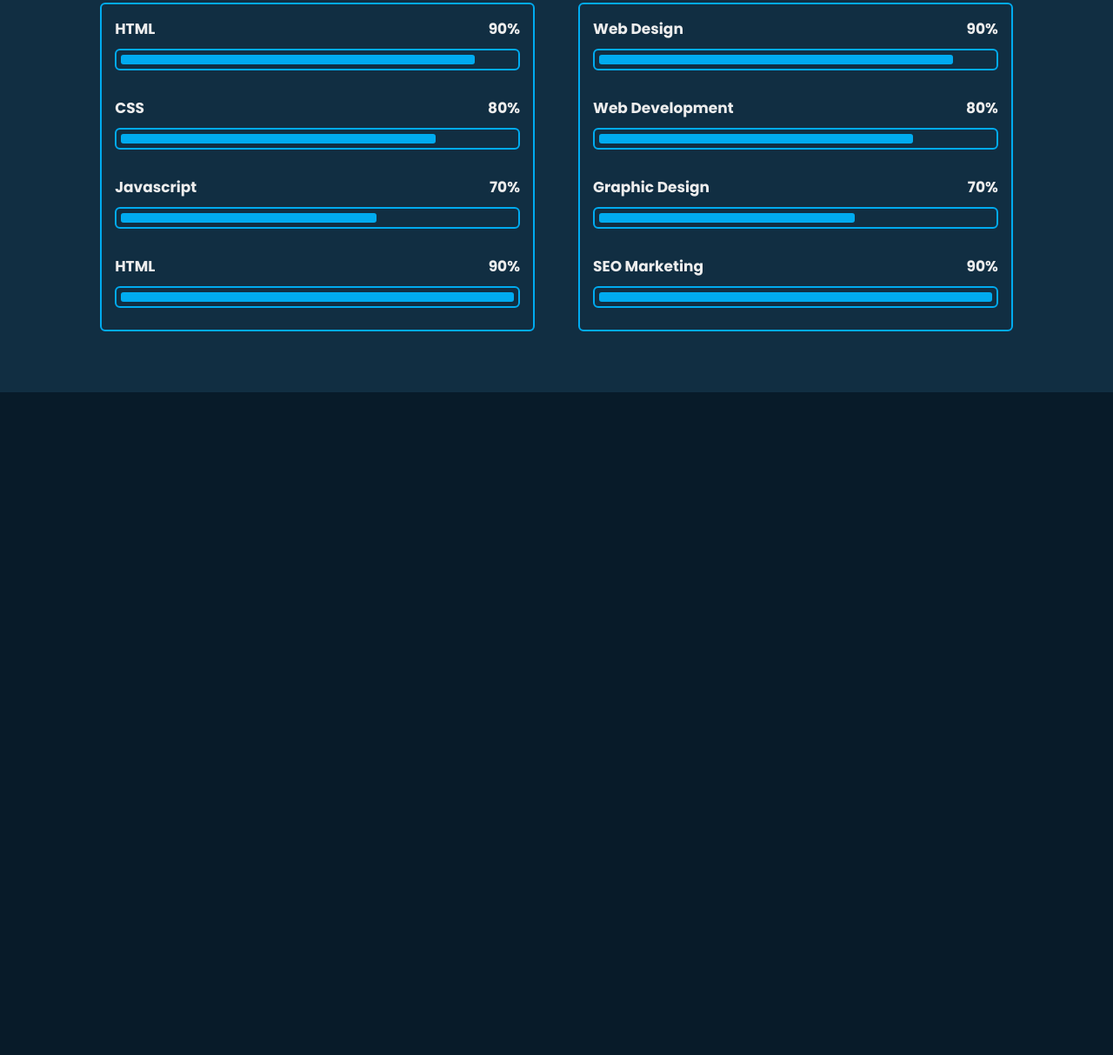
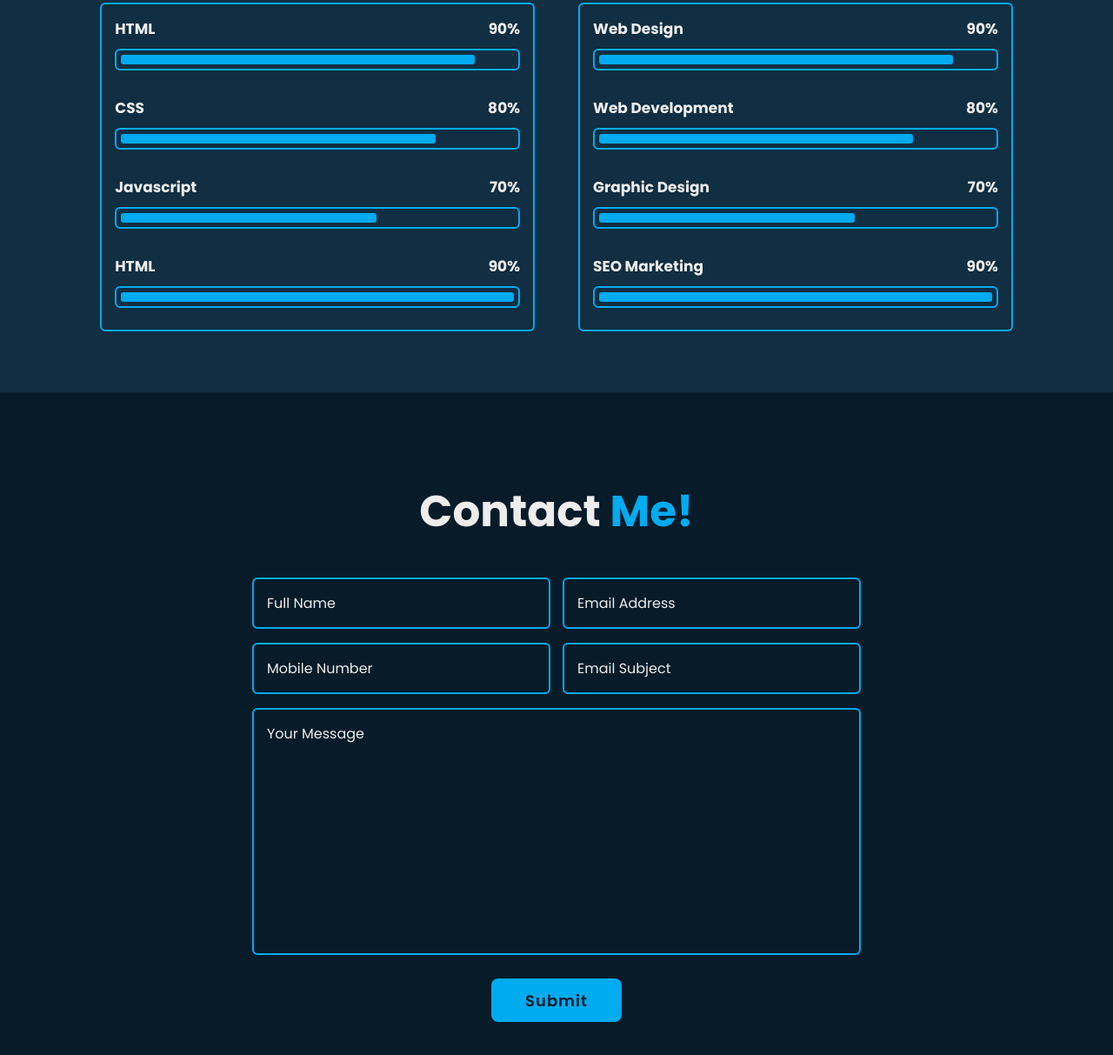
Before and after one commit to talalhabib0000/PortFolio, a plain HTML site: page index.html in a window 1280 px wide. Shown: the part 2814-4027 px from the top of the page at 87% size. Before the commit the page ends 3265 px from the top, so only its background shows below. Drawn offline with nearby package versions, Linux system fonts and the light colour scheme.

Commit message:
contact us section

```diff
--- a/css/style.css
+++ b/css/style.css
@@ -510,7 +510,6 @@ transition: .5s;
     width: 90%;
 }
 
-
 .skills-column:nth-child(2) .skills-content .progress:nth-child(1) .bar span
 {
     width: 90%;
@@ -527,3 +526,83 @@ transition: .5s;
 {
     width: 90%;
 }
+.contact
+{
+    min-height: auto;
+    padding-bottom: 7rem;
+}
+.contact form
+{
+    max-width: 70rem;
+    margin: 0 auto;
+    text-align: center;
+}
+.contact form .input-box
+{
+    position: relative;
+    display: flex;
+    justify-content: space-between;
+    flex-wrap: wrap;
+}
+
+.contact form .input-box .input-field
+{
+    position: relative;
+    width: 49%;
+    margin: .8rem 0;
+}
+
+.contact form .input-box .input-field input,
+.contact form .textarea-field textarea
+{
+    width: 100%;
+    height: 100%;
+    padding: 1.5rem;
+    font-size: 1.6rem;
+    color: var(--text-color);
+    background: transparent;
+    border-radius: .6rem;
+    border: .2rem solid var(--main-color);
+}
+
+
+
+.contact form .input-box .input-field input::placeholder,
+.contact form .textarea-field textarea::placeholder
+{
+   color: var(--text-color);
+}
+.contact form .focus
+{
+    position: absolute;
+    top: 0;
+    left: 0;
+    width: 0;
+    height: 100%;
+    background: var(--second-bg-color);
+    border-radius: .6rem;
+    z-index: -1;
+    transition: .5s;
+}
+.contact form .input-box .input-field input:focus~.focus,
+.contact form .input-box .input-field input:valid~.focus,
+.contact form .textarea-field textarea:focus~.focus,
+.contact form .textarea-field textarea:valid~.focus
+
+{
+    width: 100%;
+}
+.contact form .textarea-field
+{
+    position: relative;
+    margin: .8rem 0 2.7rem;
+    display: flex;
+}
+.contact form .textarea-field textarea
+{
+    resize: none;
+}
+.contact form .btn-box.btns .btn
+{
+    cursor: pointer;
+}
--- a/index.html
+++ b/index.html
@@ -185,9 +185,6 @@
 
           </div>
         </div>
-
-    </div>
-
       </div>
     </section>
     <!-- skills section design -->
@@ -246,7 +243,43 @@
         </div>
     </section>
     <!-- contact section design -->
+    <section class="contact" id="contact">
+      <h2 class="heading">Contact <span>Me!</span></h2>
+      <form action="#">
+        <div class="input-box">
+          <div class="input-field">
+            <input type="text" placeholder="Full Name" required>
+            <span class="focus"></span>
+          </div>
+          <div class="input-field">
+            <input type="text" placeholder="Email Address" required>
+            <span class="focus"></span>
+          </div>
+        </div>
 
+
+        <div class="input-box">
+          <div class="input-field">
+            <input type="number" placeholder="Mobile Number" required>
+            <span class="focus"></span>
+          </div>
+          <div class="input-field">
+            <input type="text" placeholder="Email Subject" required>
+            <span class="focus"></span>
+          </div>
+        </div>
+
+        <div class="textarea-field">
+          <textarea name="" id="" cols="30" rows="10" placeholder="Your Message" required></textarea>
+        <span class="focus"></span>
+        </div>
+
+        <div class="btn-box btns">
+
+          <button type="submit" class="btn">Submit</button>
+        </div>
+      </form>
+    </section>
     <!-- footer design -->
 
     <script src="js/script.js"></script>
```
